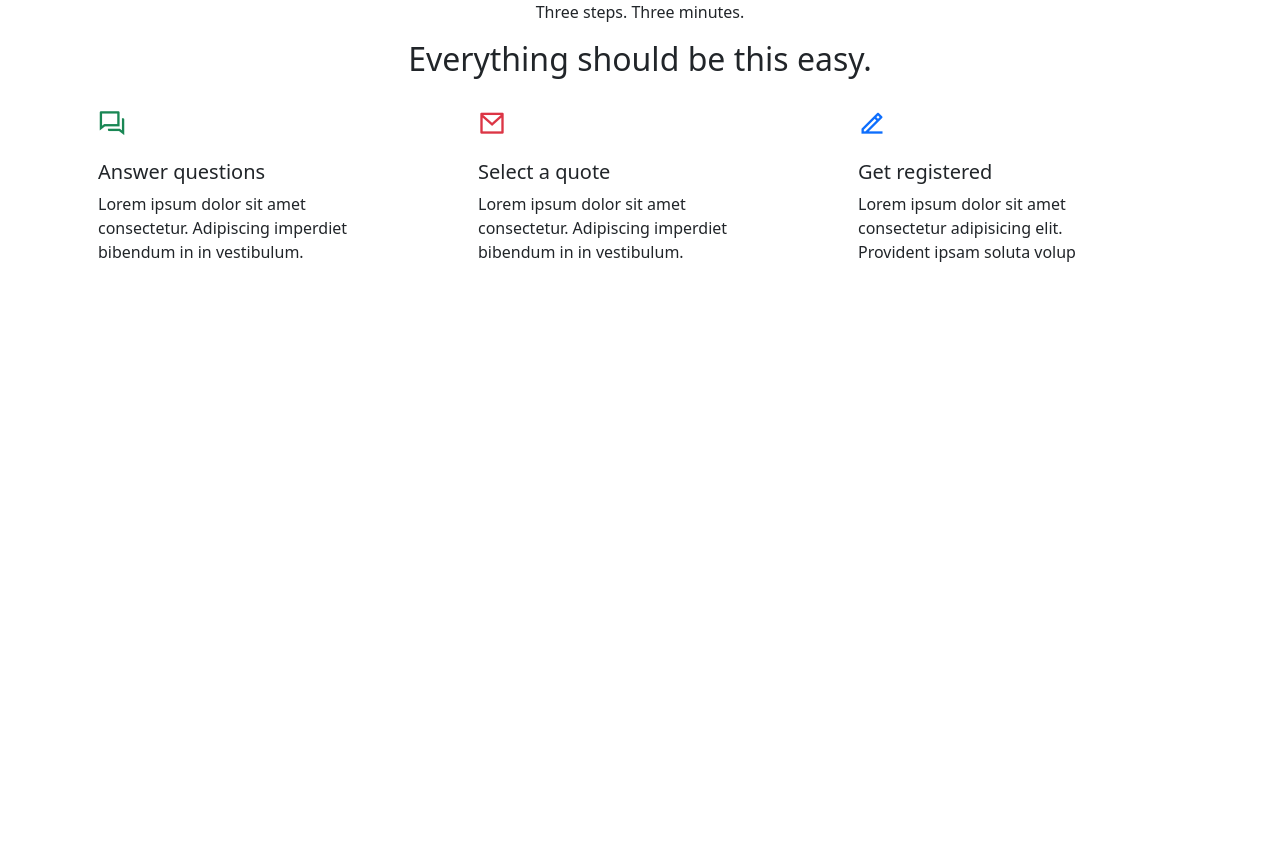
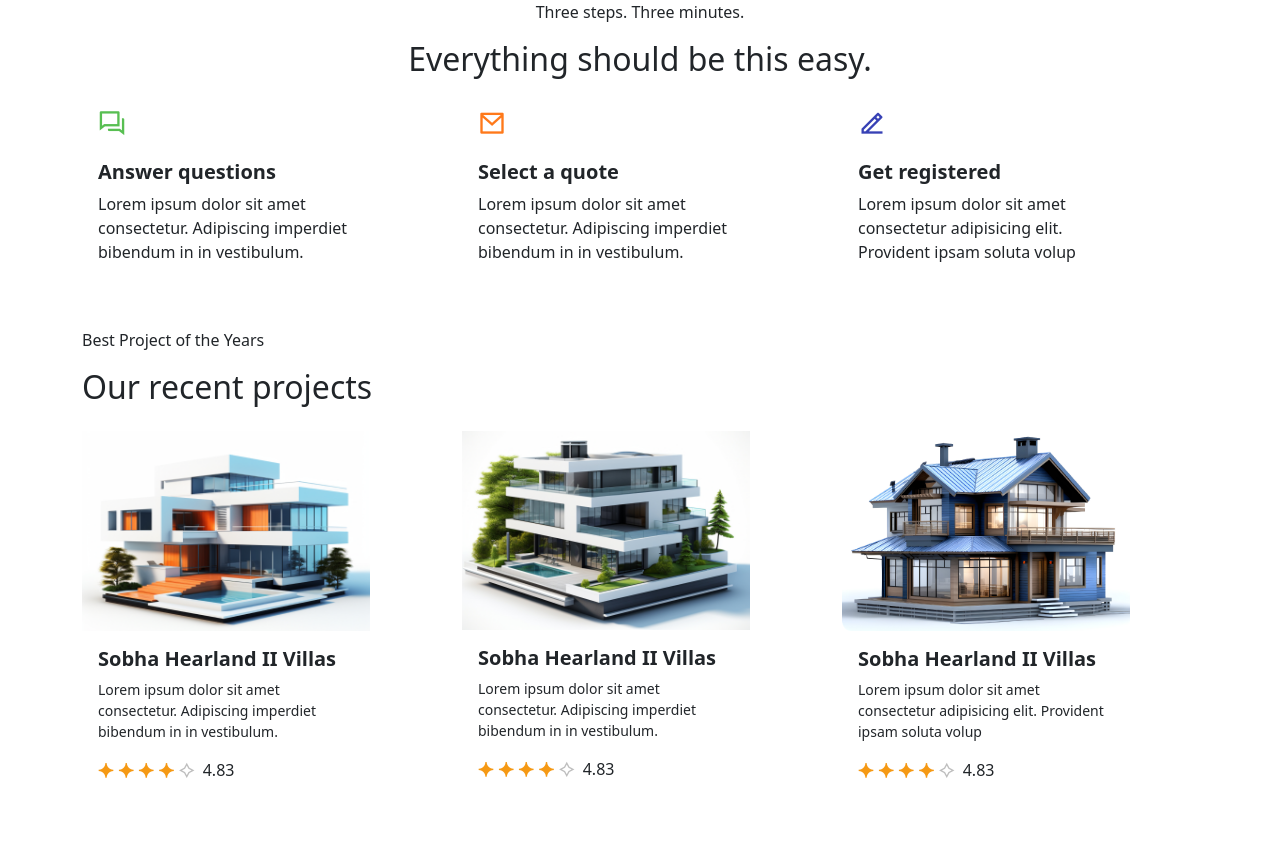
Before and after one commit to Laiba-Muhammad-Aslam/RealEstateWebsite, a plain HTML site: page index.html in a window 1280 px wide. Before the commit the page ends 800 px from the top, so only its background shows below. Drawn offline with nearby package versions, Linux system fonts and the light colour scheme.

Commit message:
working on project section

```diff
--- a/index.html
+++ b/index.html
@@ -1,60 +1,136 @@
 <!DOCTYPE html>
 <html lang="en">
   <head>
-    <meta charset="UTF-8">
-    <meta name="viewport" content="width=device-width, initial-scale=1.0">
+    <meta charset="UTF-8" />
+    <meta name="viewport" content="width=device-width, initial-scale=1.0" />
     <title>Real Estate Website</title>
-    <link rel="stylesheet" href="bootstap.css">
-    <script src="https://cdn.jsdelivr.net/npm/bootstrap@5.3.3/dist/js/bootstrap.bundle.min.js" integrity="sha384-YvpcrYf0tY3lHB60NNkmXc5s9fDVZLESaAA55NDzOxhy9GkcIdslK1eN7N6jIeHz" crossorigin="anonymous"></script>
-    <link href="/font/Poppins.zip">
+    <!-- BOOTSTRAP  -->
+    <link rel="stylesheet" href="bootstap.css" />
+    <script
+      src="https://cdn.jsdelivr.net/npm/bootstrap@5.3.3/dist/js/bootstrap.bundle.min.js"
+      integrity="sha384-YvpcrYf0tY3lHB60NNkmXc5s9fDVZLESaAA55NDzOxhy9GkcIdslK1eN7N6jIeHz"
+      crossorigin="anonymous"
+    ></script>
+    <!-- FONT  -->
+    <link href="/font/Poppins.zip" />
     <!-- REMIX ICON  -->
     <link
       href="https://cdn.jsdelivr.net/npm/remixicon@4.2.0/fonts/remixicon.css"
       rel="stylesheet"
     />
+    <!-- STYLE SHEET  -->
+    <link rel="stylesheet" href="style.css" />
   </head>
   <body>
-    <!-- <div class="steps container">
-        <p>Three steps. Three minutes.</p>
-        <h2>Everything should be this easy.</h2>
-    </div> -->
 
+       <!-- STEP SECTION START  -->
 
-    <div class="container steps container">
+    <div class="container steps-container">
       <p class="text-center">Three steps. Three minutes.</p>
       <h2 class="text-center">Everything should be this easy.</h2>
       <div class="row mt-4">
         <div class="col">
-            <div class="card mb-3 mb-sm-5 mb-md-5 border-0" style="width: 18rem;">
-              <!-- <svg class="bd-placeholder-img card-img-top" width="100%" height="180" xmlns="http://www.w3.org/2000/svg" role="img" aria-label="Placeholder: Image cap" preserveAspectRatio="xMidYMid slice" focusable="false"><title>Placeholder</title><rect width="100%" height="100%" fill="#868e96"></rect><text x="50%" y="50%" fill="#dee2e6" dy=".3em">Image cap</text></svg> -->
-
-              <i class="ri-question-answer-line px-3 fs-3 text-success"></i>
+          <div class="card mb-3 mb-sm-5 mb-md-5 border-0" style="width: 18rem">
+            <i class="ri-question-answer-line px-3 fs-3 message"></i>
 
             <div class="card-body">
-                <h5>Answer questions</h5>
-                <p class="card-text">Lorem ipsum dolor sit amet consectetur. Adipiscing imperdiet bibendum in in vestibulum.</p>
+              <h5 class="fw-bold">Answer questions</h5>
+              <p class="card-text">
+                Lorem ipsum dolor sit amet consectetur. Adipiscing imperdiet
+                bibendum in in vestibulum.
+              </p>
             </div>
           </div>
         </div>
 
         <div class="col">
-            <div class="card mb-3 mb-sm-5 mb-md-5 border-0" style="width: 18rem;">
-              <!-- <svg class="bd-placeholder-img card-img-top" width="100%" height="180" xmlns="http://www.w3.org/2000/svg" role="img" aria-label="Placeholder: Image cap" preserveAspectRatio="xMidYMid slice" focusable="false"><title>Placeholder</title><rect width="100%" height="100%" fill="#868e96"></rect><text x="50%" y="50%" fill="#dee2e6" dy=".3em">Image cap</text></svg> -->
-              <i class="ri-mail-line px-3 fs-3 text-danger"></i>
+          <div class="card mb-3 mb-sm-5 mb-md-5 border-0" style="width: 18rem">
+            <i class="ri-mail-line px-3 fs-3 quote"></i>
             <div class="card-body">
-                <h5>Select a quote</h5>
-                <p class="card-text">Lorem ipsum dolor sit amet consectetur. Adipiscing imperdiet bibendum in in vestibulum. </p>
+              <h5 class="fw-bold">Select a quote</h5>
+              <p class="card-text">
+                Lorem ipsum dolor sit amet consectetur. Adipiscing imperdiet
+                bibendum in in vestibulum.
+              </p>
             </div>
           </div>
         </div>
 
         <div class="col">
-            <div class="card mb-3 mb-sm-5 mb-md-5 border-0" style="width: 18rem;">
-              <!-- <svg class="bd-placeholder-img card-img-top" width="100%" height="180" xmlns="http://www.w3.org/2000/svg" role="img" aria-label="Placeholder: Image cap" preserveAspectRatio="xMidYMid slice" focusable="false"><title>Placeholder</title><rect width="100%" height="100%" fill="#868e96"></rect><text x="50%" y="50%" fill="#dee2e6" dy=".3em">Image cap</text></svg> -->
-              <i class="ri-edit-2-line px-3 fs-3 text-primary"></i>
+          <div class="card mb-3 mb-sm-5 mb-md-5 border-0" style="width: 18rem">
+            <i class="ri-edit-2-line px-3 fs-3 pen"></i>
             <div class="card-body">
-                <h5>Get registered</h5>
-                <p class="card-text">Lorem ipsum dolor sit amet consectetur adipisicing elit. Provident ipsam soluta volup </p>
+              <h5 class="fw-bold">Get registered</h5>
+              <p class="card-text">
+                Lorem ipsum dolor sit amet consectetur adipisicing elit.
+                Provident ipsam soluta volup
+              </p>
+            </div>
+          </div>
+        </div>
+      </div>
+    </div>
+
+    <!-- STEP SECTION END  -->
+
+
+    <!-- PROJECT SECTION START  -->
+    <div class="container project-section">
+      <p>Best Project of the Years</p>
+      <h2>Our recent projects</h2>
+      <div class="row mt-4">
+        <div class="col">
+          <div class="card mb-3 mb-sm-5 mb-md-5 border-0" style="width: 18rem">
+
+            <img src="/assests/card-img-1.png" height="200" alt="">
+
+            <div class="card-body">
+              <h5 class="fw-bold">Sobha Hearland II Villas</h5>
+              <p class="card-text project-card-text">
+                Lorem ipsum dolor sit amet consectetur. Adipiscing imperdiet
+                bibendum in in vestibulum.
+              </p>
+              <i class="ri-shining-fill filled-star"></i>
+              <i class="ri-shining-fill filled-star"></i>
+              <i class="ri-shining-fill filled-star"></i>
+              <i class="ri-shining-fill filled-star"></i>
+              <i class="ri-shining-2-line unfilled"></i><span class="mx-2">4.83</span>
+            </div>
+          </div>
+        </div>
+
+        <div class="col">
+          <div class="card mb-3 mb-sm-5 mb-md-5 border-0" style="width: 18rem">
+            <img src="/assests/card-img-2.png" alt="">
+            <div class="card-body">
+              <h5 class="fw-bold">Sobha Hearland II Villas</h5>
+              <p class="card-text project-card-text">
+                Lorem ipsum dolor sit amet consectetur. Adipiscing imperdiet
+                bibendum in in vestibulum.
+              </p>
+              <i class="ri-shining-fill filled-star"></i>
+              <i class="ri-shining-fill filled-star"></i>
+              <i class="ri-shining-fill filled-star"></i>
+              <i class="ri-shining-fill filled-star"></i>
+              <i class="ri-shining-2-line unfilled"></i><span class="mx-2">4.83</span>
+            </div>
+          </div>
+        </div>
+
+        <div class="col">
+          <div class="card mb-3 mb-sm-5 mb-md-5 border-0" style="width: 18rem">
+            <img src="/assests/card-img-3.png" height="200" alt="">
+            <div class="card-body">
+              <h5 class="fw-bold">Sobha Hearland II Villas</h5>
+              <p class="card-text project-card-text">
+                Lorem ipsum dolor sit amet consectetur adipisicing elit.
+                Provident ipsam soluta volup
+              </p>
+              <i class="ri-shining-fill filled-star"></i>
+              <i class="ri-shining-fill filled-star"></i>
+              <i class="ri-shining-fill filled-star"></i>
+              <i class="ri-shining-fill filled-star"></i>
+              <i class="ri-shining-2-line unfilled"></i><span class="mx-2">4.83</span>
             </div>
           </div>
         </div>
--- /dev/null
+++ b/style.css
@@ -0,0 +1,18 @@
+.message{
+    color: #58BF52;
+}
+.quote{
+    color: #FF791A;
+}
+.pen{
+    color: #3741B5;
+}
+.filled-star{
+    color: #F59914;
+}
+.unfilled{
+    color: #BEBEBE;
+}
+.project-card-text{
+    font-size: 14px;
+}
```
Lines whose indentation alone changed are shown as unchanged.
